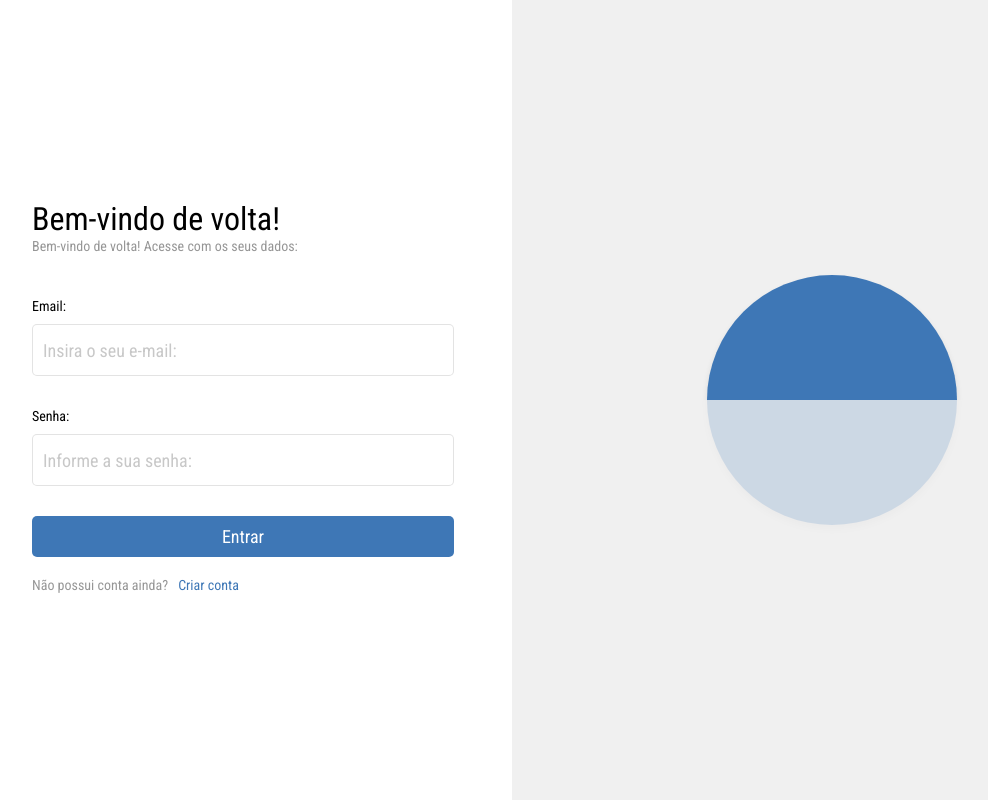
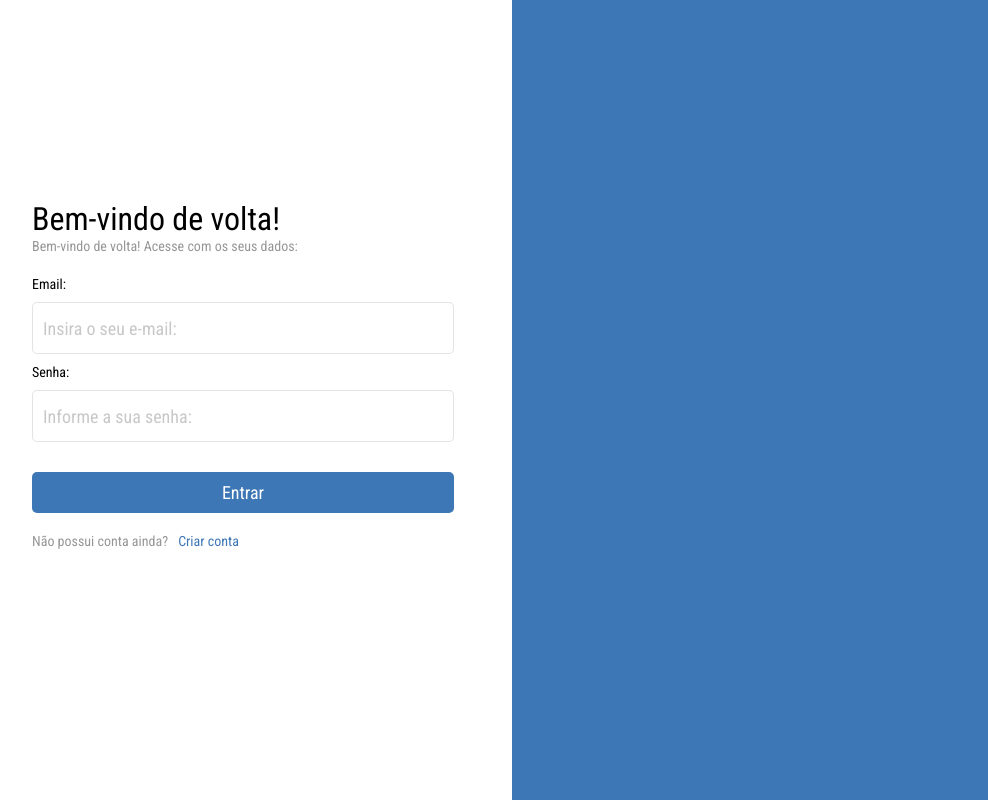
Before and after one commit to caamag/Projeto_facul, a React (Vite) app: page /login in a window 1280 px wide. Shown: the whole page, without its empty margins (128-1116 px from the left). Built offline with nearby package versions, Linux system fonts and the light colour scheme.

Commit message:
Ajustando login form

```diff
--- a/src/pages/login/index.tsx
+++ b/src/pages/login/index.tsx
@@ -13,8 +13,7 @@ const LoginPage = () => {
             </Css.Login>
 
             <Css.LoginDesign>
-                <Css.DesignCircle></Css.DesignCircle>
-                <Css.DesignBlock></Css.DesignBlock>
+
             </Css.LoginDesign>
         </Css.Logincontainer>
     )
--- a/src/pages/login/signIn/index.tsx
+++ b/src/pages/login/signIn/index.tsx
@@ -8,7 +8,7 @@ const SignIn: React.FC<SignInProps> = ({ setSignIn }) => {
     return (
         <Css.SignInContainer>
             <h1>Bem-vindo de volta!</h1>
-            <p>Bem-vindo de volta! Acesse com os seus dados:</p><br /><br /><br /><br />
+            <p>Bem-vindo de volta! Acesse com os seus dados:</p><br /><br />
 
             <label>
                 Email: <br />
@@ -16,7 +16,7 @@ const SignIn: React.FC<SignInProps> = ({ setSignIn }) => {
                     type="email"
                     placeholder='Insira o seu e-mail:'
                 />
-            </label><br /><br /><br />
+            </label>
 
             <label>
                 Senha: <br />
--- a/src/pages/login/style.ts
+++ b/src/pages/login/style.ts
@@ -12,34 +12,9 @@ export const LoginDesign = styled.div`
     position: relative;
     width: 50%;
     height: 100%;
-    background-color: rgb(240,240,240);
+    background-color: #3e77b6;
     display: flex;
     align-items: end;
-`
-
-export const DesignBlock = styled.div`
-    width: 100%;
-    height: 50%;
-    background-color: rgb(240,240,240, 0.8);
-    z-index: 3;
-`
-
-export const DesignCircle = styled.div`
-    position: absolute;
-    top: 0px;
-    bottom: 0px;
-    left: 0px;
-    right: 0px;
-    margin: auto;
-
-    width: 250px;
-    height: 250px;
-    border-radius: 100%;
-    backdrop-filter: blur(10px);
-    box-shadow: 0 4px 6px rgba(0, 0, 0, 0.1);
-
-    background-color: #3e77b6;
-    z-index: 2;
 `
 
 export const Login = styled.div`
```
